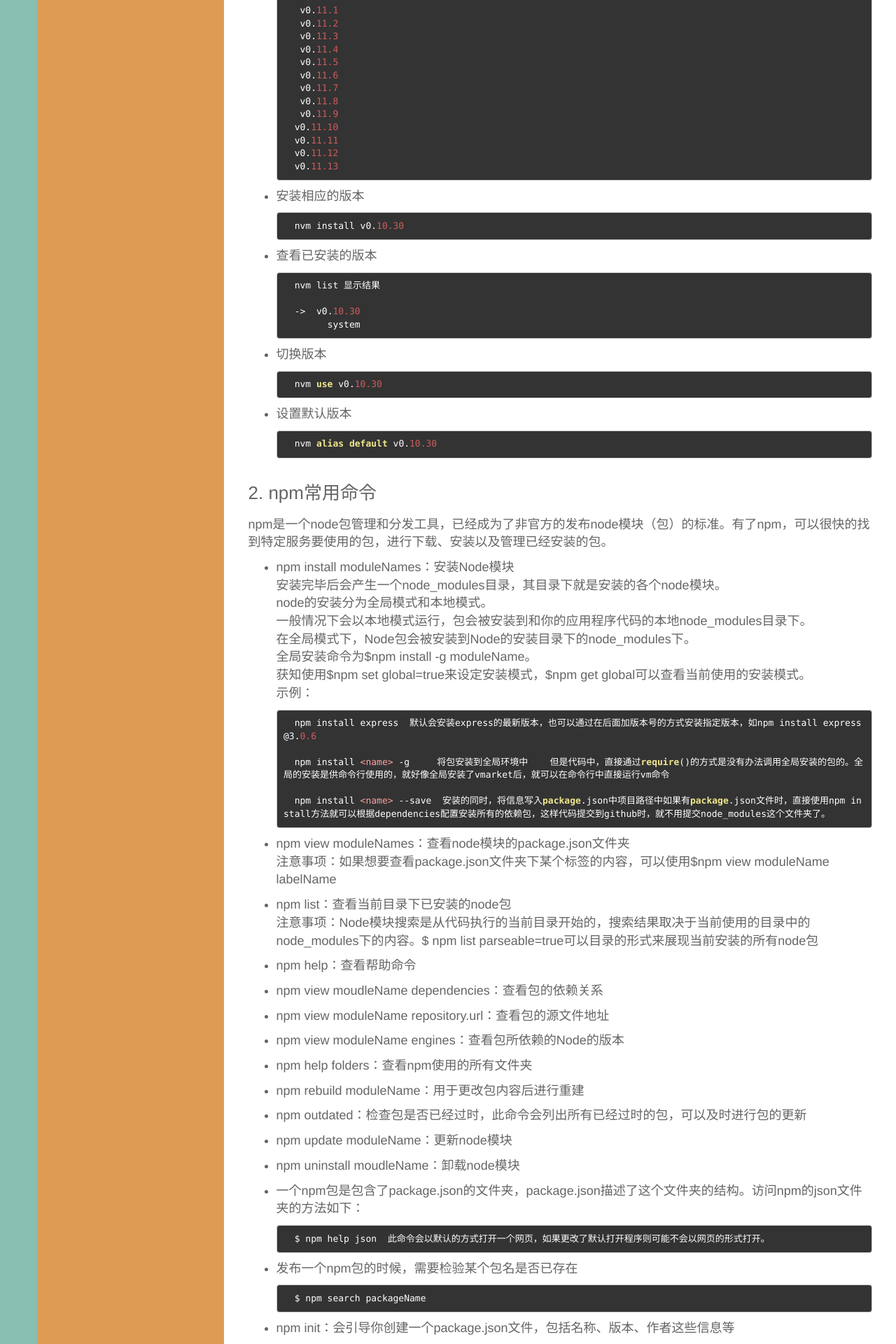
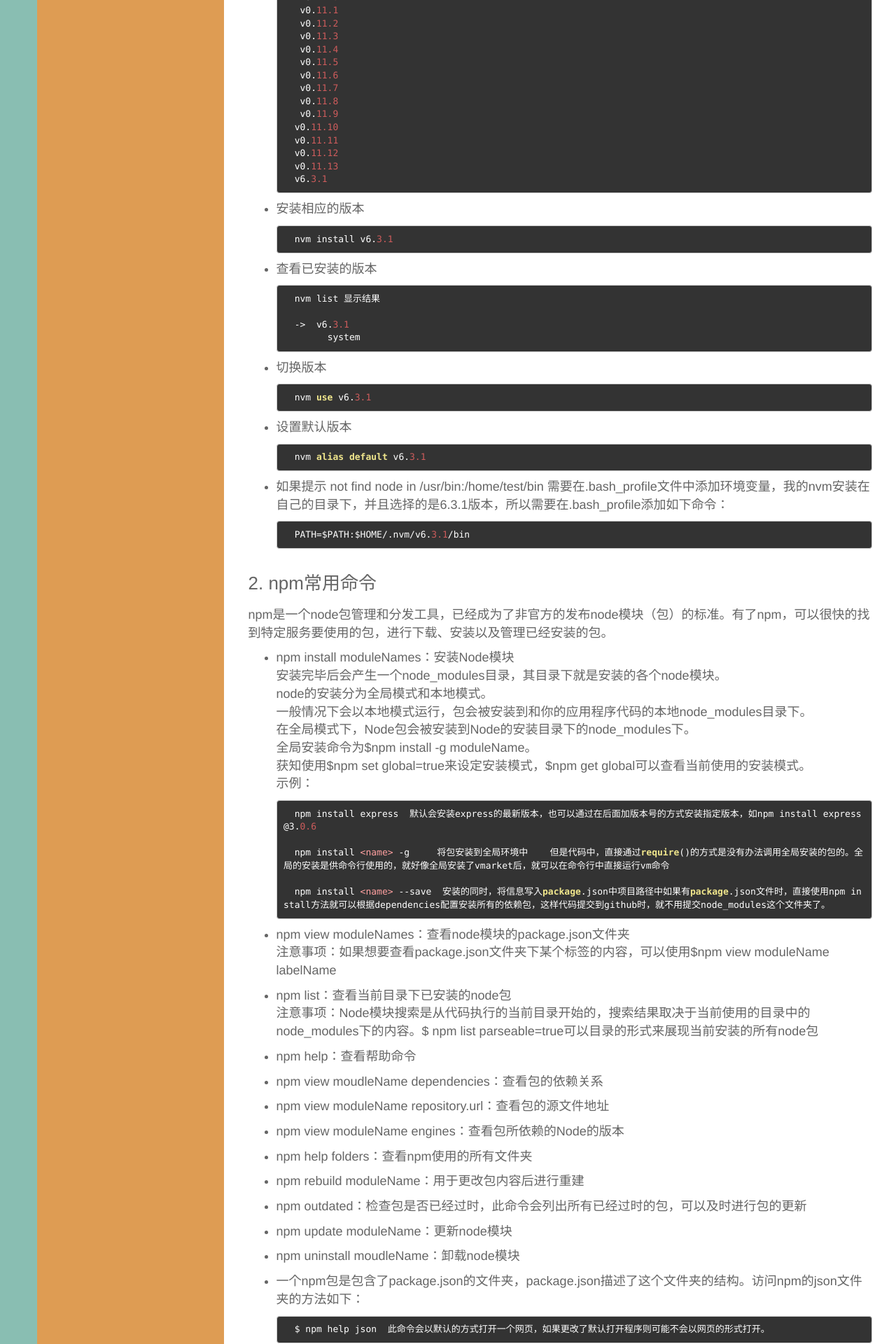
Before and after one commit to lvniu/lvniu.github.io, a Jekyll site: the page built from _posts/技术/2016-06-29-nodejs-npm.md, in a window 1280 px wide. Shown: the part 1971-3891 px from the top of the page at 70% size. Built offline with Jekyll 4.4.1, drawn with Linux system fonts in a browser that asks for light colours; Markdown is read by kramdown in place of the engine named in the settings.

Commit message:
add file

```diff
--- a/_posts/技术/2016-06-29-nodejs-npm.md
+++ b/_posts/技术/2016-06-29-nodejs-npm.md
@@ -75,6 +75,7 @@ tags: "nodejs"
 
 		curl https://raw.githubusercontent.com/creationix/nvm/v0.13.1/install.sh | bash
 		source ~/.bash_profile
+
 - 列出所需要的版本
 
 		nvm list-remote
@@ -97,22 +98,28 @@ tags: "nodejs"
 		v0.11.11
 		v0.11.12
 		v0.11.13
+		v6.3.1
 - 安装相应的版本
 
-		nvm install v0.10.30
+		nvm install v6.3.1
 - 查看已安装的版本
 
 		nvm list
 显示结果
 
-		->  v0.10.30
+		->  v6.3.1
 		      system
 - 切换版本
 
-		nvm use v0.10.30
+		nvm use v6.3.1
 - 设置默认版本
 
-		nvm alias default v0.10.30
+		nvm alias default v6.3.1
+
+- 如果提示 not find node in /usr/bin:/home/test/bin
+需要在.bash_profile文件中添加环境变量，我的nvm安装在自己的目录下，并且选择的是6.3.1版本，所以需要在.bash_profile添加如下命令：
+
+		PATH=$PATH:$HOME/.nvm/v6.3.1/bin
 
 ###2. npm常用命令
 
```
Also changed, not shown: _posts/技术/2016-08-16-express-nodejs.md (added, +83 -0 lines).
